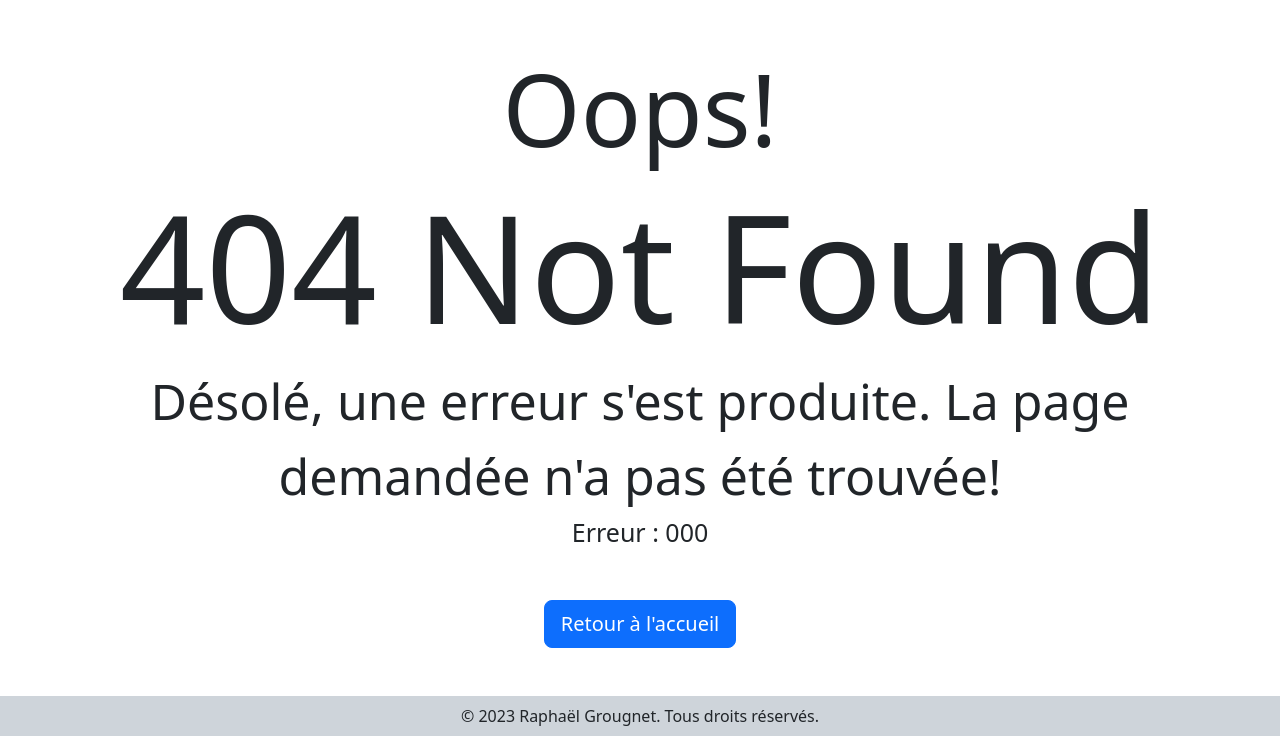
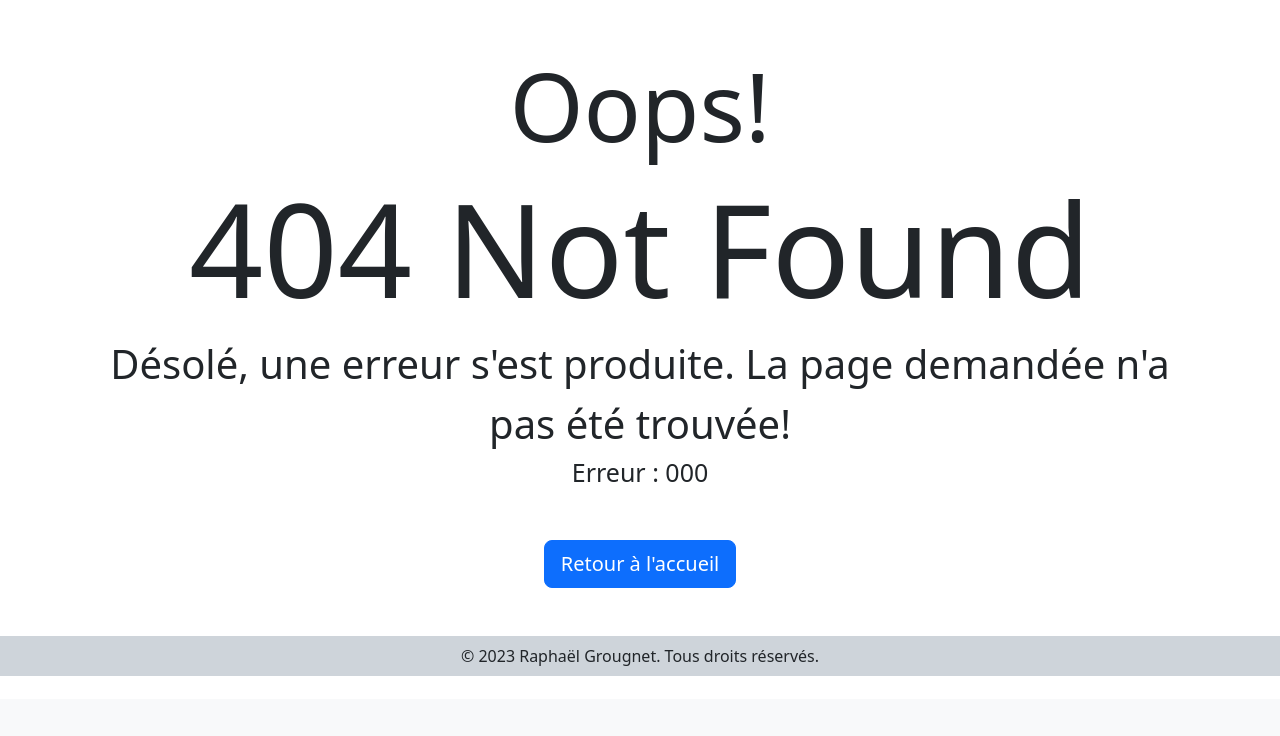
Before and after one commit to raphaelgrougnet/RERS, a Django app: template rers/templates/404.html in a window 1280 px wide. Shown: the part 101-837 px from the top of the page. After the commit the page ends 777 px from the top, so only its background shows below. Run offline with Django 4.2, Linux system fonts and the light colour scheme; the template is opened without the code that fills it: most values are stand-ins (such as "Sample title", 1, 10 or a date in 2020); some libraries are stand-ins or nearby versions.

Commit message:
correction taille

```diff
--- a/rers/templates/404.html
+++ b/rers/templates/404.html
@@ -5,10 +5,10 @@
     <div class="row ">
         <div class="col-md-12 d-flex flex-column justify-content-center align-items-center text-center">
             <div class="error-template">
-                <h1 style="font-size: 100px;">Oops!</h1>
-                <h2 style="font-size: 150px;">404 Not Found</h2>
+                <h1 style="font-size: 95px;">Oops!</h1>
+                <h2 style="font-size: 130px;">404 Not Found</h2>
                 <div class="error-details d-flex flex-column">
-                    <span style="font-size: 50px;">Désolé, une erreur s'est produite. La page demandée n'a pas été trouvée!</span>
+                    <span style="font-size: 40px;">Désolé, une erreur s'est produite. La page demandée n'a pas été trouvée!</span>
                     <span style="font-size: 25px;">Erreur : {{ exception }}</span>
                 </div>
                 <div class="error-actions">
```
